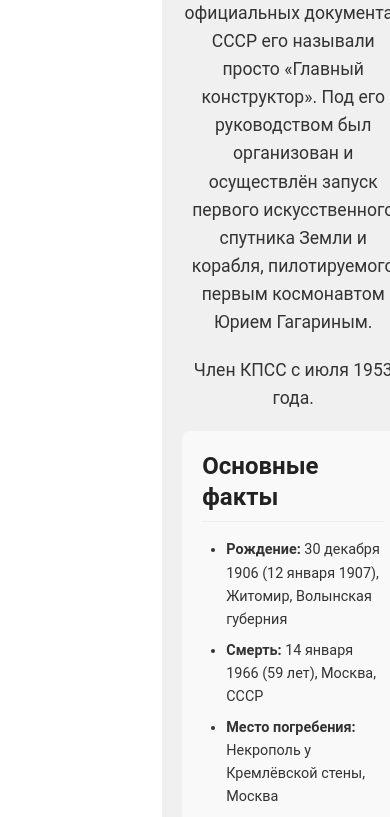
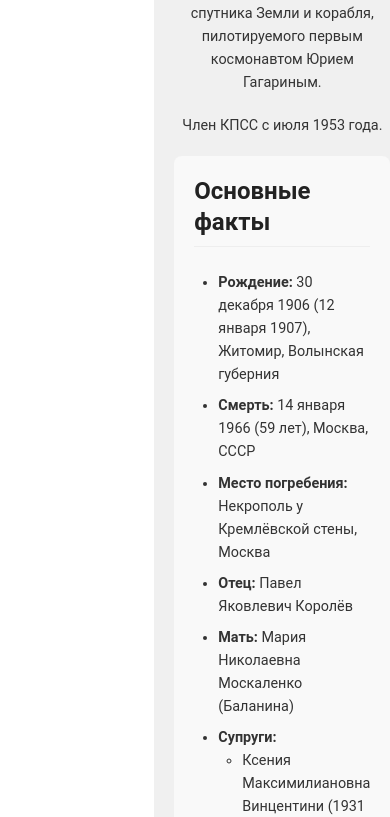
Before and after one commit to gazdamir1/korolev, a React (Vite) app: page / in a window 390 px wide. Shown: the part 1194-2011 px from the top of the page. Built offline with nearby package versions, Linux system fonts and the light colour scheme.

Commit message:
adaptive 3.0

```diff
--- a/src/App.module.scss
+++ b/src/App.module.scss
@@ -14,6 +14,7 @@
   @media (max-width: 768px) {
     padding: 0;
     justify-content: start;
+    width: 100%;
   }
 }
 
--- a/src/index.scss
+++ b/src/index.scss
@@ -10,6 +10,10 @@
   font-family: "Roboto", "Arial", sans-serif;
   line-height: 1.6;
   color: var(--text-color);
+  @media (max-width: 768px) {
+    font-size: 1.5rem;
+    margin: 0;
+  }
 }
 
 h1,
@@ -46,6 +50,7 @@
   font-size: 1.1rem;
   @media (max-width: 768px) {
     text-align: center;
+    font-size: 0.9rem;
   }
 }
 
```
